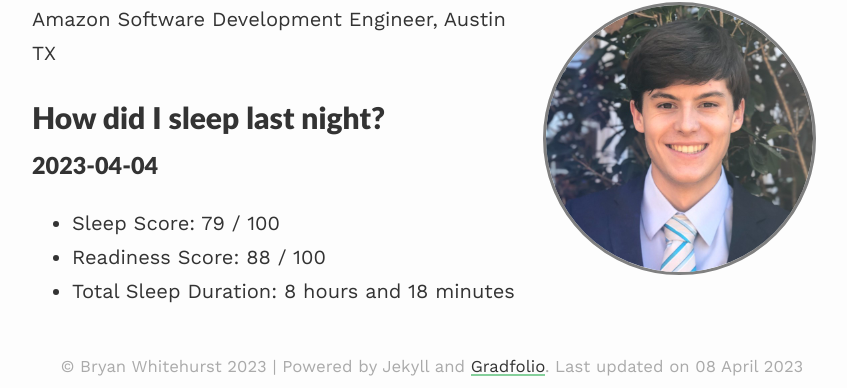
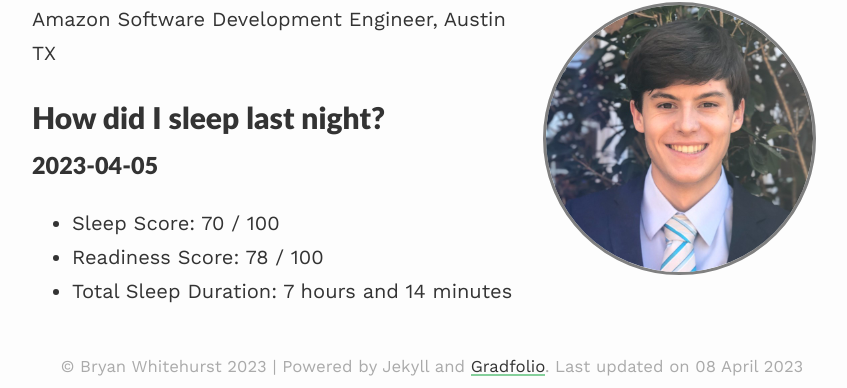
Before and after one commit to BryanWhitehurst/bryanwhitehurst.github.io, a Jekyll site: the page built from index.md, in a window 1280 px wide. Shown: the part 190-578 px from the top of the page, without its empty margins (208-1055 px from the left). Built offline with Jekyll 4.4.1, drawn with Linux system fonts in a browser that asks for light colours; nearby versions of some CDN libraries.

Commit message:
daily oura update

```diff
--- a/index.md
+++ b/index.md
@@ -10,7 +10,7 @@ published: true
 Amazon Software Development Engineer, Austin TX
 
 # How did I sleep last night?
-### 2023-04-04
-- Sleep Score: 79 / 100
-- Readiness Score: 88 / 100
-- Total Sleep Duration: 8 hours and 18 minutes
+### 2023-04-05
+- Sleep Score: 70 / 100
+- Readiness Score: 78 / 100
+- Total Sleep Duration: 7 hours and 14 minutes
```
